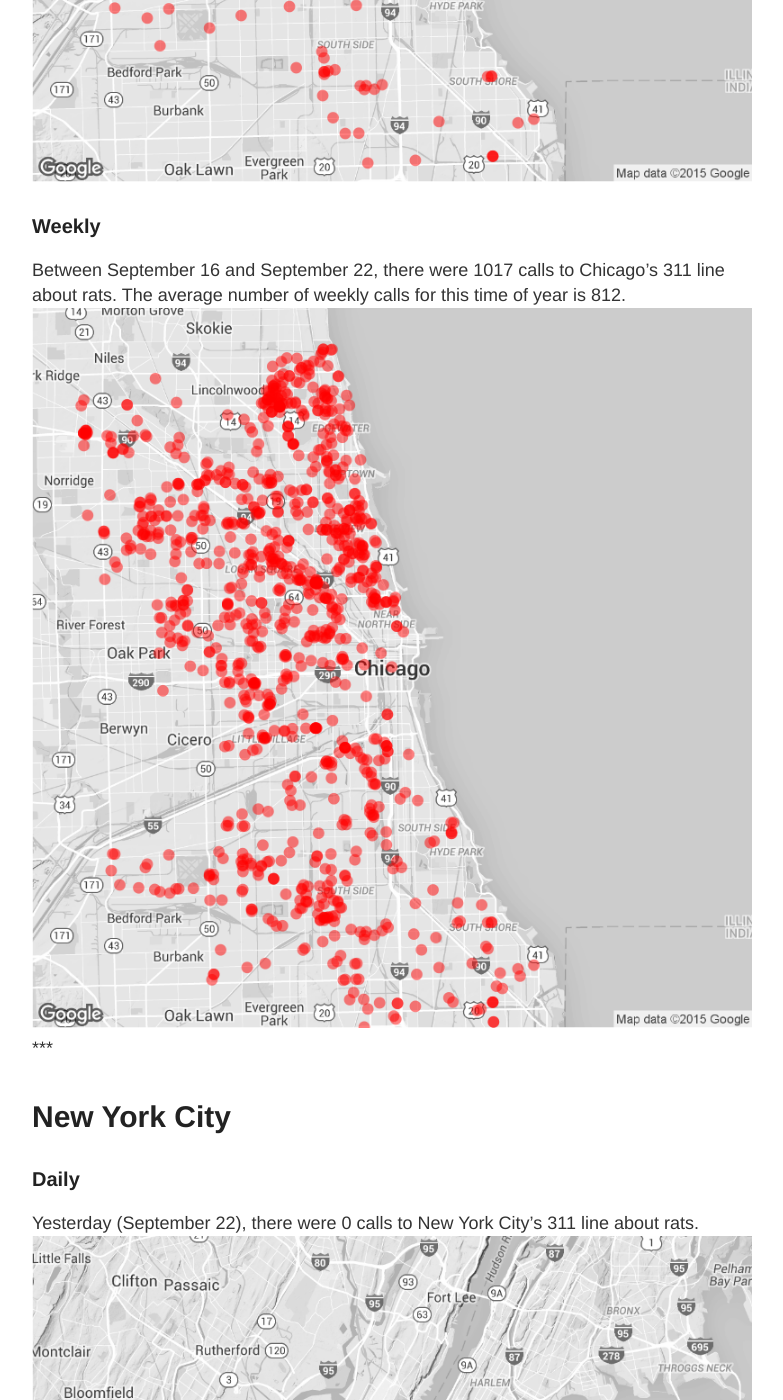
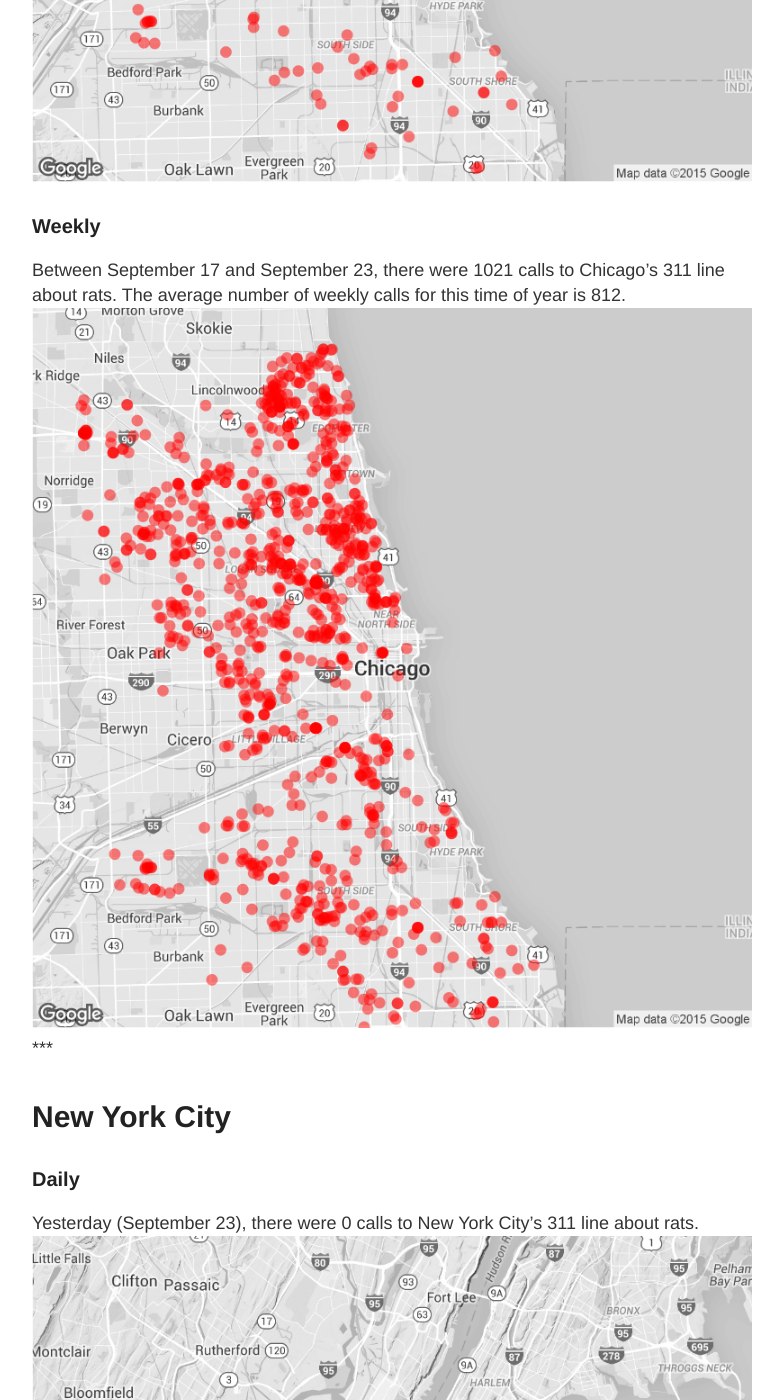
Before and after one commit to DanielHadley/ratmaps, a Jekyll site: the page built from daily.md, in a window 1280 px wide and 1400 px high, scrolled down 1033 px. Shown: the whole window, without its empty margins (248-1031 px from the left). Built offline with Jekyll 4.4.1, drawn with Linux system fonts in a browser that asks for light colours; comment, search, counter and statistics services are not loaded; some of the changed text lies outside the part shown.

Commit message:
Daily Maps

```diff
--- a/daily.md
+++ b/daily.md
@@ -15,22 +15,22 @@
 
 ### Daily
 
-Yesterday (September 22), there were 183 calls to Chicago's 311 line about rats.
+Yesterday (September 23), there were 193 calls to Chicago's 311 line about rats.
 ![Chicago rat calls to 311 weekly map]({{ site.cityimages }}/daily/Chicago_Rat_Map_Daily.png)
 
 ### Weekly
-Between September 16 and September 22, there were 1017 calls to Chicago's 311 line about rats. The average number of weekly calls for this time of year is 812.
+Between September 17 and September 23, there were 1021 calls to Chicago's 311 line about rats. The average number of weekly calls for this time of year is 812.
 ![Chicago rat calls to 311 weekly map]({{ site.cityimages }}/daily/Chicago_Rat_Map_Weekly.png)
 ***
 # New York City <a id="nyc"><a>
 
 ### Daily
 
-Yesterday (September 22), there were 0 calls to New York City's 311 line about rats.
+Yesterday (September 23), there were 0 calls to New York City's 311 line about rats.
 ![NYC rat calls to 311 weekly map]({{ site.cityimages }}/daily/NYC_Rat_Map_Daily.png)
 
 ### Weekly
-Between September 16 and September 22, there were 0 calls to New York City's 311 line about rats. The average number of weekly calls for this time of year is 249.
+Between September 17 and September 23, there were 0 calls to New York City's 311 line about rats. The average number of weekly calls for this time of year is 249.
 ![NYC rat calls to 311 weekly map]({{ site.cityimages }}/daily/NYC_Rat_Map_Weekly.png)
 
 Each red dot represents one call about a rat seen in that location. The dots are transparent, so multiple calls from one location will be seen as a solid dot. The usual caveats apply: more calls do not necessarily mean that there are more rats in that location than other parts of the city. A cluster of dots could indicate that one resident is unusually vocal about rodents in his or her neighborhood. Also, more densely populated neighborhoods tend to make more calls to 311.
```
Also changed, not shown: images/pages/daily/Chicago_Rat_Map_Daily.png, images/pages/daily/Chicago_Rat_Map_Weekly.png, images/pages/daily/NYC_Rat_Map_Daily.png, images/pages/daily/NYC_Rat_Map_Weekly.png.
